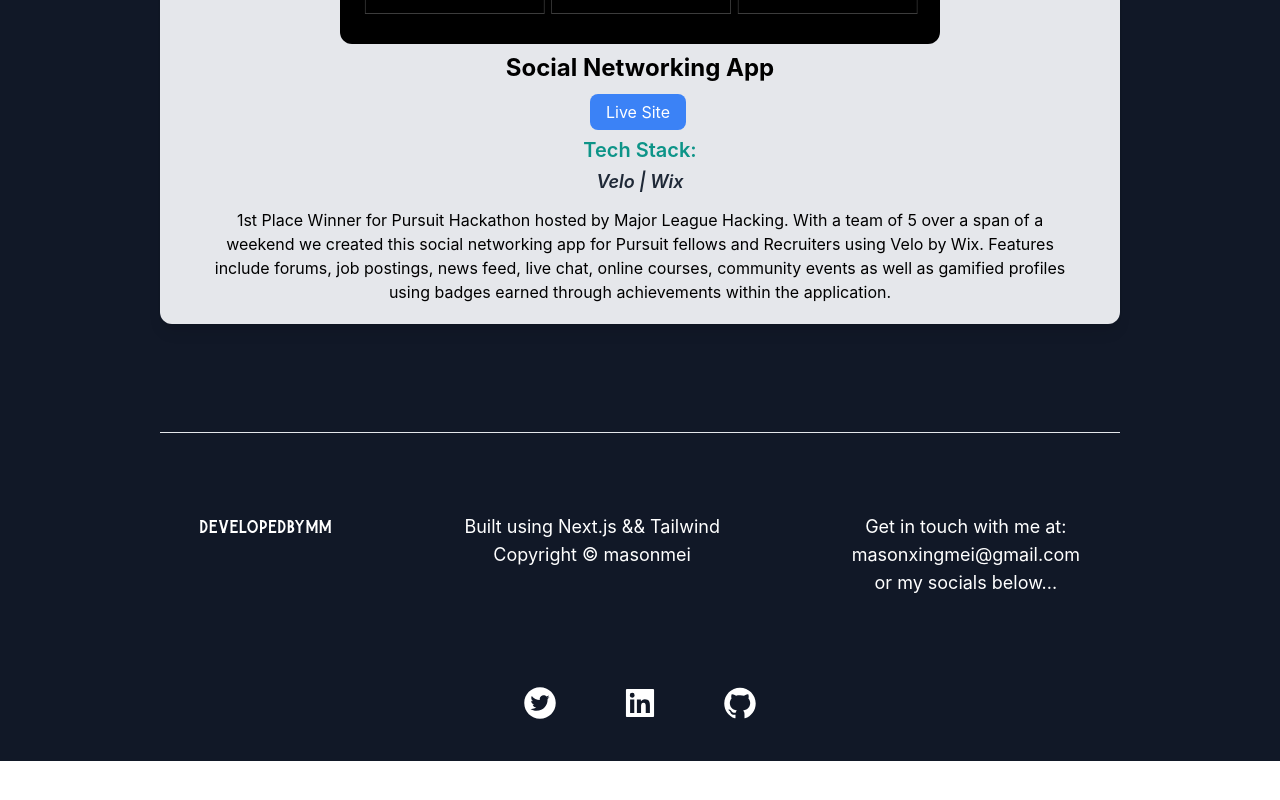
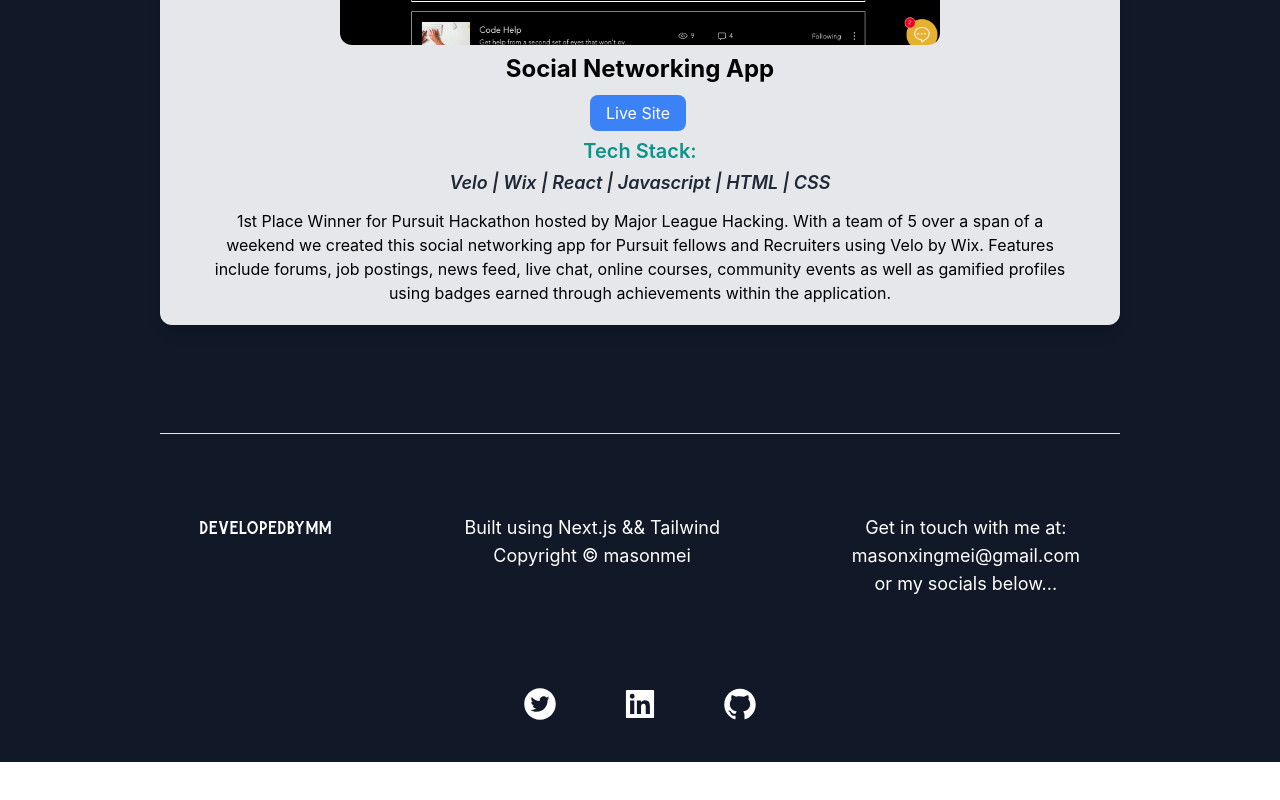
Before and after one commit to masmei/personal_portfolio, a Next.js app: page / in a window 1280 px wide. Shown: the part 3259-4059 px from the top of the page. Built offline with nearby package versions, Linux system fonts and the light colour scheme.

Commit message:
updated project

```diff
--- a/pages/index.js
+++ b/pages/index.js
@@ -232,7 +232,7 @@
                   Tech Stack:
                 </h4>
                 <p className="text-gray-800 py-1 text-lg font-semibold italic">
-                  Velo | Wix
+                  Velo | Wix | React | Javascript | HTML | CSS
                 </p>
               </div>
               <p className="px-10">
```
Also changed, not shown: public/pursuitconnect.png.
